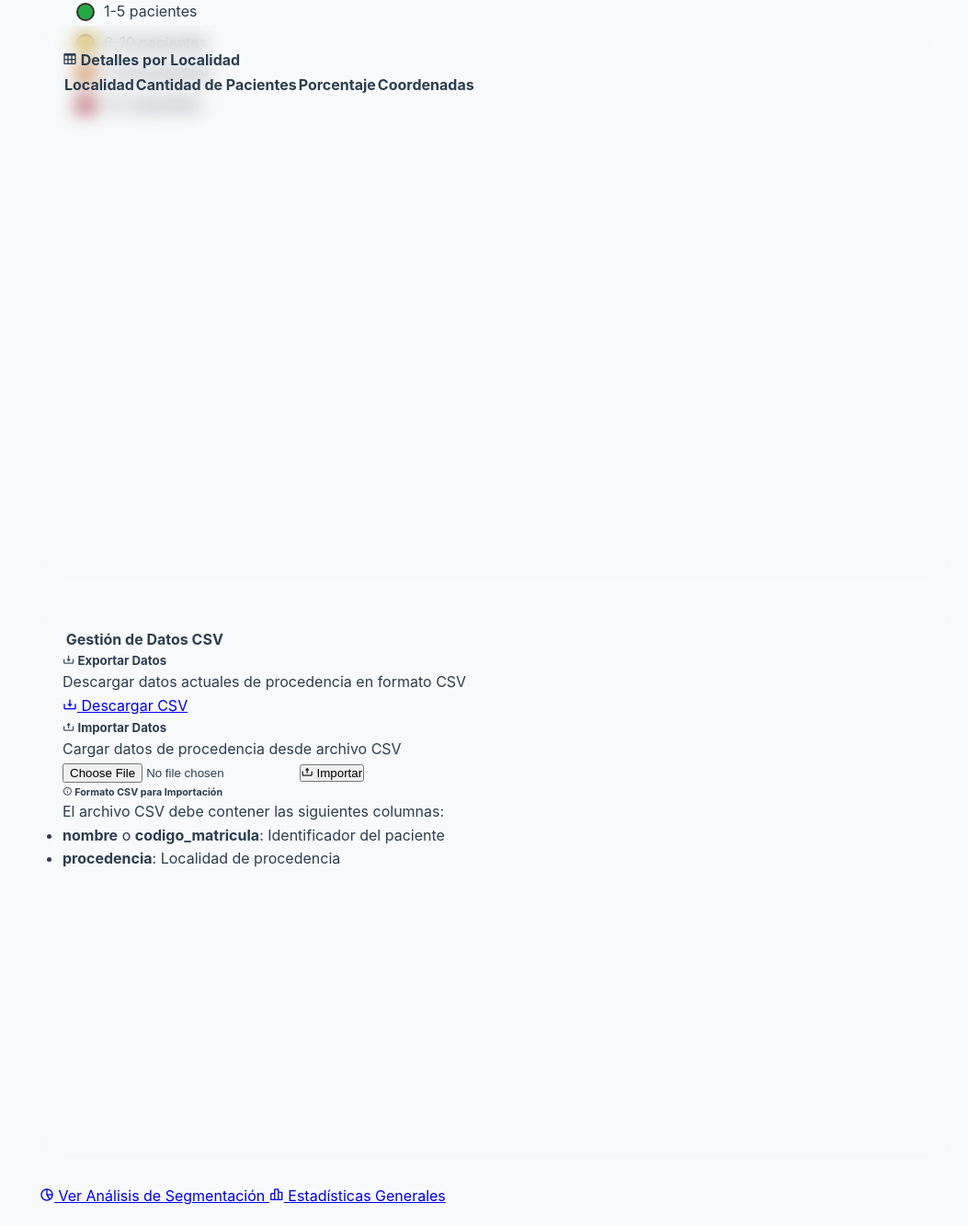
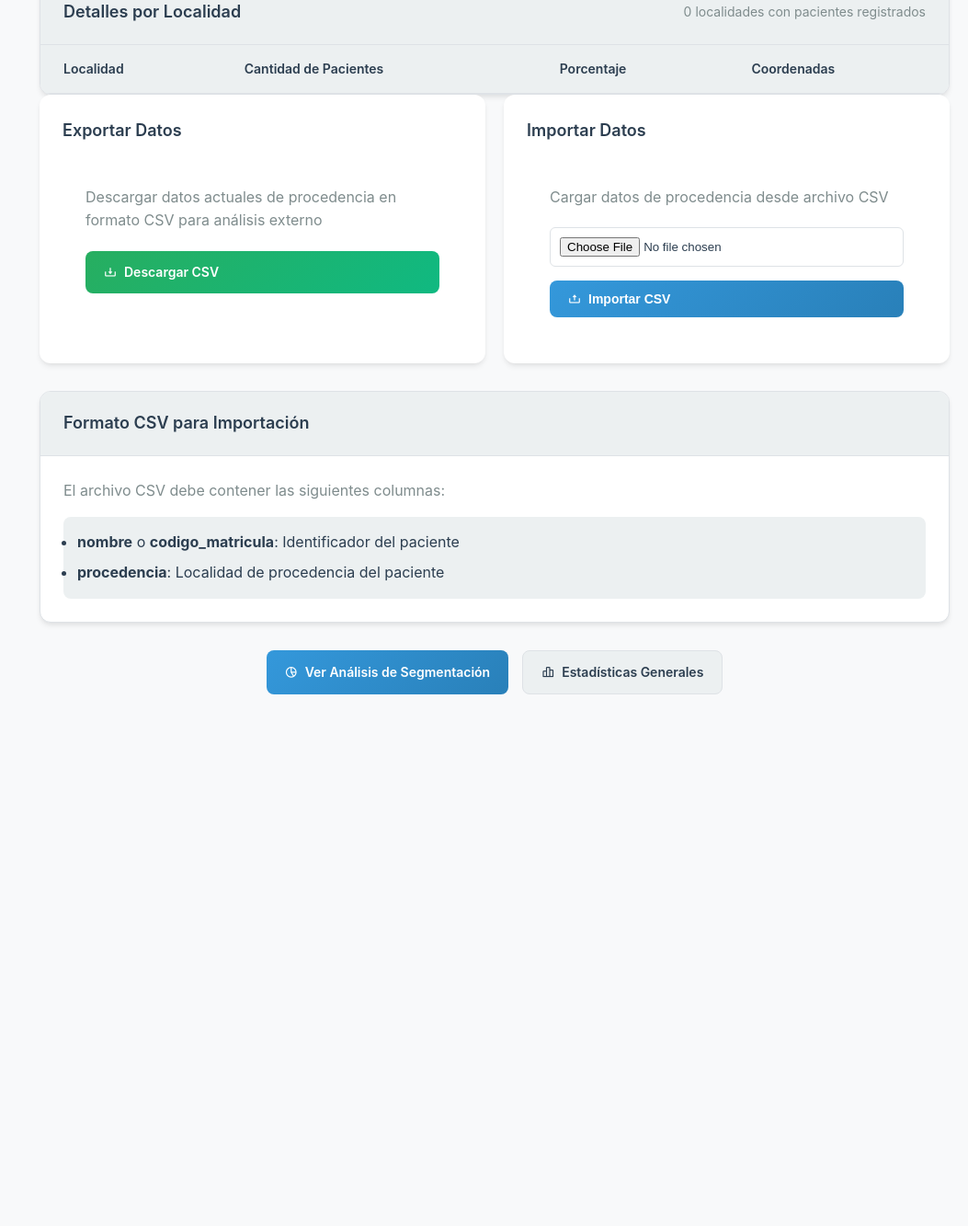
Before and after one commit to DENIS-DEVELOPER-oss/OSIRIS---Lab, a Flask app: page /reportes/mapa/procedencia in a window 1280 px wide. Shown: the part 1429-2762 px from the top of the page at 92% size, without its empty margins (227-1280 px from the left). After the commit the page ends 2184 px from the top, so only its background shows below. Run offline with Flask 3, Linux system fonts and the light colour scheme; a user stored in the database is signed in; data that the repository does not hold is empty.

Commit message:
Enhance patient origin map with updated styles and data presentation
Refactors mapa_procedencia.html template to use Leaflet, modern styles and admin dashboard components, replacing the old map headers and statistics.

Replit-Commit-Author: Agent
Replit-Commit-Session-Id: f04c708b-f78f-4761-983c-19a318aada5f
Replit-Commit-Screenshot-Url: https://storage.googleapis.com/screenshot-production-us-central1/7355c6e8-0d2f-4510-9622-a158714dce07/bafa4ba7-0979-4f78-a0d4-21b13746c209.jpg

```diff
--- a/templates/reportes/mapa_procedencia.html
+++ b/templates/reportes/mapa_procedencia.html
@@ -3,146 +3,152 @@
 {% block title %}Mapa de Procedencia - Sistema Médico Universitario{% endblock %}
 
 {% block extra_css %}
+<!-- Leaflet CSS -->
+<link rel="stylesheet" href="https://unpkg.com/leaflet@1.9.4/dist/leaflet.css" />
 <style>
-    .map-header {
-        background: linear-gradient(135deg, #667eea 0%, #764ba2 100%);
-        color: white;
-        padding: 30px;
-        border-radius: var(--border-radius-lg);
-        margin-bottom: 30px;
-        text-align: center;
-    }
-    .map-container {
-        background: var(--bg-card);
-        border-radius: var(--border-radius-lg);
-        padding: 25px;
-        margin-bottom: 30px;
-        backdrop-filter: blur(10px);
-        border: var(--border-primary);
-        height: 600px;
-    }
-    .map-stats {
-        background: linear-gradient(135deg, #4facfe 0%, #00f2fe 100%);
-        color: white;
-        padding: 20px;
-        border-radius: var(--border-radius);
-        margin-bottom: 20px;
-    }
-    .stat-item {
-        background: rgba(255, 255, 255, 0.1);
-        border-radius: var(--border-radius);
-        padding: 15px;
-        margin-bottom: 10px;
-        border: 1px solid rgba(255, 255, 255, 0.2);
-        text-align: center;
-    }
-    .stat-value {
-        font-size: 2rem;
-        font-weight: bold;
-        color: white;
-    }
-    .stat-label {
-        font-size: 0.9rem;
-        color: rgba(255, 255, 255, 0.8);
-    }
-    .legend {
-        background: #f8f9fa;
-        padding: 15px;
-        border-radius: var(--border-radius);
-        margin-top: 20px;
+    #map {
+        width: 100%;
+        height: 500px;
+        border-radius: 12px;
+        border: 1px solid var(--admin-border);
     }
     .legend-item {
         display: flex;
         align-items: center;
         margin-bottom: 8px;
+        padding: 5px 10px;
+        border-radius: 6px;
+        background: var(--admin-secondary);
     }
     .legend-color {
-        width: 20px;
-        height: 20px;
+        width: 16px;
+        height: 16px;
         border-radius: 50%;
         margin-right: 10px;
-        border: 2px solid #333;
-    }
-    #map {
-        width: 100%;
-        height: 500px;
-        border-radius: var(--border-radius);
+        border: 2px solid var(--admin-border);
     }
 </style>
-<!-- Leaflet CSS -->
-<link rel="stylesheet" href="https://unpkg.com/leaflet@1.9.4/dist/leaflet.css" />
 {% endblock %}
 
-{% block page_title %}Mapa de Procedencia{% endblock %}
-
 {% block content %}
-<div class="map-header">
-    <h1><i class='bx bx-map'></i> Mapa de Procedencia de Pacientes</h1>
-    <p>Visualización geográfica de la procedencia de pacientes en la región de Puno</p>
+<!-- Dashboard Header -->
+<div class="admin-header">
+    <div>
+        <h1 class="admin-header-title">Mapa de Procedencia</h1>
+        <p class="admin-header-subtitle">Visualización geográfica de pacientes en la región de Puno</p>
+        <small class="admin-status">{{ datos.estadisticas.total_pacientes }} pacientes de {{ datos.estadisticas.total_localidades }} localidades</small>
+    </div>
+    <div class="admin-header-actions">
+        <a href="{{ url_for('reportes.exportar_procedencia_csv') }}" class="admin-btn admin-btn-success">
+            <i class='bx bx-download'></i>
+            Exportar CSV
+        </a>
+    </div>
 </div>
 
 <!-- Estadísticas del Mapa -->
-<div class="map-stats">
-    <div class="row">
-        <div class="col-md-3">
-            <div class="stat-item">
-                <div class="stat-value">{{ datos.estadisticas.total_pacientes }}</div>
-                <div class="stat-label">Total Pacientes</div>
+<div class="admin-stats-grid">
+    <div class="admin-stat-card success">
+        <div class="admin-stat-header">
+            <div class="admin-stat-title">Total Pacientes</div>
+            <div class="admin-stat-icon">
+                <i class='bx bx-group'></i>
             </div>
         </div>
-        <div class="col-md-3">
-            <div class="stat-item">
-                <div class="stat-value">{{ datos.estadisticas.total_localidades }}</div>
-                <div class="stat-label">Localidades</div>
+        <div class="admin-stat-value">{{ datos.estadisticas.total_pacientes }}</div>
+        <div class="admin-stat-label">Pacientes registrados</div>
+    </div>
+
+    <div class="admin-stat-card info">
+        <div class="admin-stat-header">
+            <div class="admin-stat-title">Localidades</div>
+            <div class="admin-stat-icon">
+                <i class='bx bx-map-pin'></i>
             </div>
         </div>
-        <div class="col-md-3">
-            <div class="stat-item">
-                <div class="stat-value">{{ datos.estadisticas.localidad_principal.nombre if datos.estadisticas.localidad_principal else 'N/A' }}</div>
-                <div class="stat-label">Principal Procedencia</div>
+        <div class="admin-stat-value">{{ datos.estadisticas.total_localidades }}</div>
+        <div class="admin-stat-label">Ubicaciones diferentes</div>
+    </div>
+
+    <div class="admin-stat-card warning">
+        <div class="admin-stat-header">
+            <div class="admin-stat-title">Principal Procedencia</div>
+            <div class="admin-stat-icon">
+                <i class='bx bx-current-location'></i>
             </div>
         </div>
-        <div class="col-md-3">
-            <div class="stat-item">
-                <div class="stat-value">{{ datos.estadisticas.localidad_principal.cantidad if datos.estadisticas.localidad_principal else 0 }}</div>
-                <div class="stat-label">Pacientes Principales</div>
+        <div class="admin-stat-value" style="font-size: 18px;">{{ datos.estadisticas.localidad_principal.nombre if datos.estadisticas.localidad_principal else 'N/A' }}</div>
+        <div class="admin-stat-label">Localidad más común</div>
+    </div>
+
+    <div class="admin-stat-card danger">
+        <div class="admin-stat-header">
+            <div class="admin-stat-title">Concentración</div>
+            <div class="admin-stat-icon">
+                <i class='bx bx-pie-chart-alt-2'></i>
+            </div>
+        </div>
+        <div class="admin-stat-value">{{ datos.estadisticas.localidad_principal.cantidad if datos.estadisticas.localidad_principal else 0 }}</div>
+        <div class="admin-stat-label">Pacientes principales</div>
+    </div>
+</div>
+
+<!-- Contenedor del Mapa -->
+<div class="admin-charts-grid" style="grid-template-columns: 1fr 300px; gap: 20px; margin-bottom: 30px;">
+    <!-- Mapa Principal -->
+    <div class="admin-chart-card">
+        <div class="admin-chart-header">
+            <h3 class="admin-chart-title">Mapa Interactivo de Puno</h3>
+        </div>
+        <div style="padding: 20px;">
+            <div id="map"></div>
+        </div>
+    </div>
+
+    <!-- Leyenda -->
+    <div class="admin-chart-card">
+        <div class="admin-chart-header">
+            <h3 class="admin-chart-title">Leyenda del Mapa</h3>
+        </div>
+        <div style="padding: 20px;">
+            <div class="legend-item">
+                <div class="legend-color" style="background-color: #28a745;"></div>
+                <span style="color: var(--admin-text-primary); font-weight: 500;">1-5 pacientes</span>
+            </div>
+            <div class="legend-item">
+                <div class="legend-color" style="background-color: #ffc107;"></div>
+                <span style="color: var(--admin-text-primary); font-weight: 500;">6-10 pacientes</span>
+            </div>
+            <div class="legend-item">
+                <div class="legend-color" style="background-color: #fd7e14;"></div>
+                <span style="color: var(--admin-text-primary); font-weight: 500;">11-20 pacientes</span>
+            </div>
+            <div class="legend-item">
+                <div class="legend-color" style="background-color: #dc3545;"></div>
+                <span style="color: var(--admin-text-primary); font-weight: 500;">21+ pacientes</span>
+            </div>
+
+            <!-- Información Adicional -->
+            <div style="margin-top: 20px; padding: 15px; background: var(--admin-secondary); border-radius: 8px;">
+                <h6 style="color: var(--admin-text-primary); margin-bottom: 10px;"><i class='bx bx-info-circle'></i> Información</h6>
+                <p style="color: var(--admin-text-secondary); font-size: 14px; margin: 5px 0;">• Haga clic en los círculos para ver detalles</p>
+                <p style="color: var(--admin-text-secondary); font-size: 14px; margin: 5px 0;">• El tamaño indica la cantidad de pacientes</p>
+                <p style="color: var(--admin-text-secondary); font-size: 14px; margin: 5px 0;">• Use la rueda del mouse para zoom</p>
             </div>
         </div>
     </div>
 </div>
 
-<!-- Contenedor del Mapa -->
-<div class="map-container">
-    <h4><i class='bx bx-current-location'></i> Mapa Interactivo de Puno</h4>
-    <div id="map"></div>
-
-    <!-- Leyenda -->
-    <div class="legend">
-        <h6><i class='bx bx-info-circle'></i> Leyenda</h6>
-        <div class="legend-item">
-            <div class="legend-color" style="background-color: #28a745;"></div>
-            <span>1-5 pacientes</span>
-        </div>
-        <div class="legend-item">
-            <div class="legend-color" style="background-color: #ffc107;"></div>
-            <span>6-10 pacientes</span>
-        </div>
-        <div class="legend-item">
-            <div class="legend-color" style="background-color: #fd7e14;"></div>
-            <span>11-20 pacientes</span>
-        </div>
-        <div class="legend-item">
-            <div class="legend-color" style="background-color: #dc3545;"></div>
-            <span>21+ pacientes</span>
+<!-- Tabla de Datos -->
+<div class="admin-table-container">
+    <div class="admin-table-header">
+        <div class="admin-table-title">Detalles por Localidad</div>
+        <div style="color: var(--admin-text-secondary); font-size: 14px;">
+            {{ datos.datos_mapa|length }} localidades con pacientes registrados
         </div>
     </div>
-</div>
-
-<!-- Tabla de Datos -->
-<div class="map-container">
-    <h4><i class='bx bx-table'></i> Detalles por Localidad</h4>
-    <div class="table-responsive">
-        <table class="table table-striped">
+    <div style="overflow-x: auto;">
+        <table class="admin-table">
             <thead>
                 <tr>
                     <th>Localidad</th>
@@ -154,10 +160,19 @@
             <tbody>
                 {% for localidad in datos.datos_mapa %}
                 <tr>
-                    <td><strong>{{ localidad.nombre }}</strong></td>
-                    <td>{{ localidad.cantidad }}</td>
+                    <td>
+                        <div style="display: flex; align-items: center; gap: 8px;">
+                            <div class="legend-color" style="background-color: {% if localidad.cantidad >= 21 %}#dc3545{% elif localidad.cantidad >= 11 %}#fd7e14{% elif localidad.cantidad >= 6 %}#ffc107{% else %}#28a745{% endif %}; width: 12px; height: 12px; margin: 0;"></div>
+                            <strong style="color: var(--admin-text-primary);">{{ localidad.nombre }}</strong>
+                        </div>
+                    </td>
+                    <td>
+                        <span class="admin-badge admin-badge-{% if localidad.cantidad >= 21 %}danger{% elif localidad.cantidad >= 11 %}warning{% elif localidad.cantidad >= 6 %}info{% else %}success{% endif %}">
+                            {{ localidad.cantidad }}
+                        </span>
+                    </td>
                     <td>{{ "%.1f"|format((localidad.cantidad / datos.estadisticas.total_pacientes * 100) if datos.estadisticas.total_pacientes > 0 else 0) }}%</td>
-                    <td>{{ "%.4f"|format(localidad.lat) }}, {{ "%.4f"|format(localidad.lng) }}</td>
+                    <td style="font-family: monospace; color: var(--admin-text-secondary);">{{ "%.4f"|format(localidad.lat) }}, {{ "%.4f"|format(localidad.lng) }}</td>
                 </tr>
                 {% endfor %}
             </tbody>
@@ -166,54 +181,61 @@
 </div>
 
 <!-- Gestión de Datos CSV -->
-<div class="map-container">
-    <h4><i class='bx bx-file-export'></i> Gestión de Datos CSV</h4>
-    <div class="row">
-        <div class="col-md-6">
-            <div class="card">
-                <div class="card-body">
-                    <h5><i class='bx bx-download'></i> Exportar Datos</h5>
-                    <p>Descargar datos actuales de procedencia en formato CSV</p>
-                    <a href="{{ url_for('reportes.exportar_procedencia_csv') }}" class="btn btn-success">
+<div class="admin-charts-grid" style="grid-template-columns: 1fr 1fr; gap: 20px; margin-bottom: 30px;">
+    <!-- Exportar Datos -->
+    <div class="admin-chart-card">
+        <div class="admin-chart-header">
+            <h3 class="admin-chart-title">Exportar Datos</h3>
+        </div>
+        <div style="padding: 25px;">
+            <p style="color: var(--admin-text-secondary); margin-bottom: 20px;">Descargar datos actuales de procedencia en formato CSV para análisis externo</p>
+            <a href="{{ url_for('reportes.exportar_procedencia_csv') }}" class="admin-btn admin-btn-success" style="width: 100%;">
                 <i class='bx bx-download'></i> Descargar CSV
             </a>
         </div>
     </div>
+
+    <!-- Importar Datos -->
+    <div class="admin-chart-card">
+        <div class="admin-chart-header">
+            <h3 class="admin-chart-title">Importar Datos</h3>
         </div>
-        <div class="col-md-6">
-            <div class="card">
-                <div class="card-body">
-                    <h5><i class='bx bx-upload'></i> Importar Datos</h5>
-                    <p>Cargar datos de procedencia desde archivo CSV</p>
+        <div style="padding: 25px;">
+            <p style="color: var(--admin-text-secondary); margin-bottom: 20px;">Cargar datos de procedencia desde archivo CSV</p>
             <form method="POST" action="{{ url_for('reportes.importar_procedencia_csv') }}" enctype="multipart/form-data">
-                        <div class="input-group">
-                            <input type="file" name="archivo_csv" accept=".csv" class="form-control" required>
-                            <button type="submit" class="btn btn-primary">
-                                <i class='bx bx-upload'></i> Importar
+                <div style="margin-bottom: 15px;">
+                    <input type="file" name="archivo_csv" accept=".csv" style="width: 100%; padding: 10px; border: 1px solid var(--admin-border); border-radius: 6px;" required>
+                </div>
+                <button type="submit" class="admin-btn admin-btn-primary" style="width: 100%;">
+                    <i class='bx bx-upload'></i> Importar CSV
                 </button>
-                        </div>
             </form>
         </div>
     </div>
 </div>
+
+<!-- Información de Formato -->
+<div class="admin-table-container" style="margin-bottom: 30px;">
+    <div class="admin-table-header">
+        <div class="admin-table-title">Formato CSV para Importación</div>
     </div>
-
-    <div class="alert alert-info mt-3">
-        <h6><i class='bx bx-info-circle'></i> Formato CSV para Importación</h6>
-        <p>El archivo CSV debe contener las siguientes columnas:</p>
-        <ul>
-            <li><strong>nombre</strong> o <strong>codigo_matricula</strong>: Identificador del paciente</li>
-            <li><strong>procedencia</strong>: Localidad de procedencia</li>
+    <div style="padding: 25px;">
+        <p style="color: var(--admin-text-secondary); margin-bottom: 15px;">El archivo CSV debe contener las siguientes columnas:</p>
+        <div style="background: var(--admin-secondary); padding: 15px; border-radius: 8px;">
+            <ul style="margin: 0; color: var(--admin-text-primary);">
+                <li style="margin-bottom: 8px;"><strong>nombre</strong> o <strong>codigo_matricula</strong>: Identificador del paciente</li>
+                <li><strong>procedencia</strong>: Localidad de procedencia del paciente</li>
             </ul>
         </div>
     </div>
+</div>
 
-<!-- Botones de Acción -->
-<div class="text-center mt-4">
-    <a href="{{ url_for('reportes.analisis_segmentacion') }}" class="btn btn-primary btn-lg">
+<!-- Botones de Navegación -->
+<div style="display: flex; justify-content: center; gap: 15px; margin-top: 30px;">
+    <a href="{{ url_for('reportes.analisis_segmentacion') }}" class="admin-btn admin-btn-primary">
         <i class='bx bx-pie-chart-alt-2'></i> Ver Análisis de Segmentación
     </a>
-    <a href="{{ url_for('reportes.estadisticas_detalladas') }}" class="btn btn-secondary btn-lg">
+    <a href="{{ url_for('reportes.estadisticas_detalladas') }}" class="admin-btn admin-btn-secondary">
         <i class='bx bx-bar-chart-alt-2'></i> Estadísticas Generales
     </a>
 </div>
```
Lines whose indentation alone changed are shown as unchanged.
